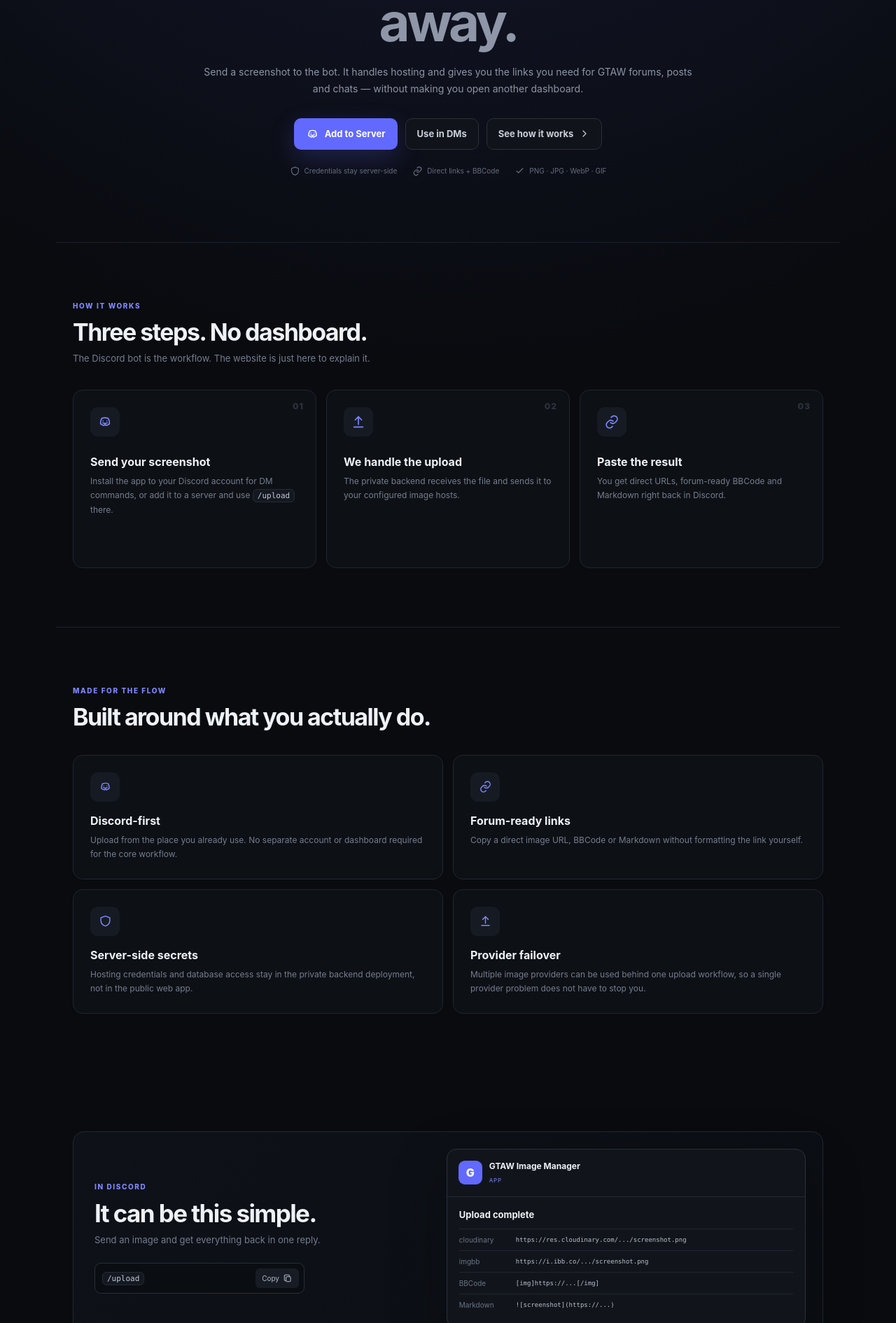
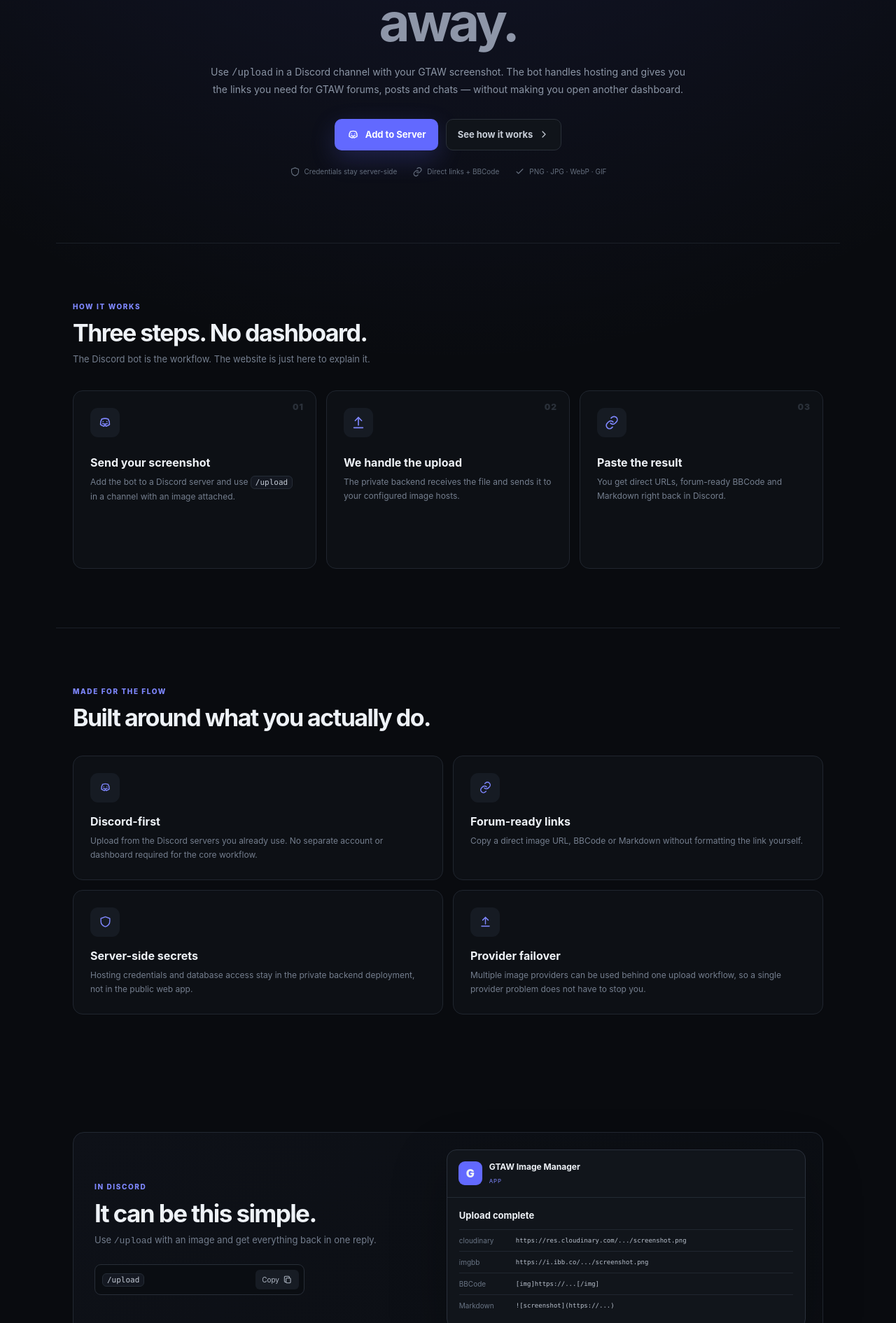
Before and after one commit to Bucksmon/GTAW-Image-Manager, a React (Vite) app in the folder frontend/: page / in a window 1280 px wide. Shown: the part 369-2260 px from the top of the page at 70% size. Built offline with nearby package versions, Linux system fonts and the light colour scheme; no server answers.

Commit message:
Align website with server-only Discord workflow

```diff
--- a/frontend/src/main.jsx
+++ b/frontend/src/main.jsx
@@ -6,10 +6,6 @@ const DISCORD_CLIENT_ID = import.meta.env.VITE_DISCORD_CLIENT_ID || "";
 const GITHUB_URL = "https://github.com/Bucksmon/GTAW-Image-Manager-Web";
 const serverInstallUrl = DISCORD_CLIENT_ID
   ? `https://discord.com/oauth2/authorize?client_id=${encodeURIComponent(DISCORD_CLIENT_ID)}&scope=bot%20applications.commands&permissions=19456&integration_type=0`
-  : "https://discord.com/developers/applications";
-
-const userInstallUrl = DISCORD_CLIENT_ID
-  ? `https://discord.com/oauth2/authorize?client_id=${encodeURIComponent(DISCORD_CLIENT_ID)}&scope=applications.commands&integration_type=1`
   : "https://discord.com/developers/applications";
 
 const installUrl = serverInstallUrl;
@@ -46,7 +42,7 @@ function App() {
   };
 
   const faqItems = useMemo(() => [
-    ["Do I need to open a website to upload?", "No. The bot is the main workflow. Install it to your Discord account to use /upload in DMs, or add it to a server and use /upload there. Server-installed bots can also receive normal image messages in DMs when Discord allows the DM."],
+    ["Do I need to open a website to upload?", "No. The bot is the main workflow. Add it to a Discord server and use /upload in a channel. The bot is designed for server channels. Add it to a server, then use <code>/upload</code> wherever members should be able to upload screenshots."],
     ["What do I get back?", "The bot uploads the image to the configured hosting providers and replies with direct image URLs plus forum-ready BBCode and Markdown."],
     ["Are my image-hosting credentials exposed?", "No. Provider credentials stay on the private backend deployment. The public site only contains client-safe information such as the Discord application ID."],
     ["Why is there still a website?", "The website is the product's public landing page: it explains the workflow, shows the benefits and gives you a quick way to add the bot."]
@@ -77,10 +73,9 @@ function App() {
         <section className="hero">
           <div className="eyebrow">BUILT FOR GTAW</div>
           <h1>Your screenshots.<br/><span>One Discord message away.</span></h1>
-          <p className="hero-copy">Send a screenshot to the bot. It handles hosting and gives you the links you need for GTAW forums, posts and chats — without making you open another dashboard.</p>
+          <p className="hero-copy">Use <code>/upload</code> in a Discord channel with your GTAW screenshot. The bot handles hosting and gives you the links you need for GTAW forums, posts and chats — without making you open another dashboard.</p>
           <div className="hero-actions">
             <a className="button button-primary large" href={serverInstallUrl} target="_blank" rel="noreferrer"><Icon name="discord" size={19}/> Add to Server</a>
-            <a className="button button-secondary large" href={userInstallUrl} target="_blank" rel="noreferrer">Use in DMs</a>
             <a className="button button-secondary large" href="#how">See how it works <Icon name="chevron" size={16}/></a>
           </div>
           <div className="trust-row">
@@ -101,7 +96,7 @@ function App() {
               <div className="step-number">01</div>
               <div className="step-icon"><Icon name="discord" size={22}/></div>
               <h3>Send your screenshot</h3>
-              <p>Install the app to your Discord account for DM commands, or add it to a server and use <code>/upload</code> there.</p>
+              <p>Add the bot to a Discord server and use <code>/upload</code> in a channel with an image attached.</p>
             </article>
             <article className="step">
               <div className="step-number">02</div>
@@ -124,7 +119,7 @@ function App() {
             <h2>Built around what you actually do.</h2>
           </div>
           <div className="feature-grid">
-            <article><span className="feature-icon"><Icon name="discord" size={19}/></span><h3>Discord-first</h3><p>Upload from the place you already use. No separate account or dashboard required for the core workflow.</p></article>
+            <article><span className="feature-icon"><Icon name="discord" size={19}/></span><h3>Discord-first</h3><p>Upload from the Discord servers you already use. No separate account or dashboard required for the core workflow.</p></article>
             <article><span className="feature-icon"><Icon name="link" size={19}/></span><h3>Forum-ready links</h3><p>Copy a direct image URL, BBCode or Markdown without formatting the link yourself.</p></article>
             <article><span className="feature-icon"><Icon name="shield" size={19}/></span><h3>Server-side secrets</h3><p>Hosting credentials and database access stay in the private backend deployment, not in the public web app.</p></article>
             <article><span className="feature-icon"><Icon name="upload" size={19}/></span><h3>Provider failover</h3><p>Multiple image providers can be used behind one upload workflow, so a single provider problem does not have to stop you.</p></article>
@@ -136,7 +131,7 @@ function App() {
             <div className="demo-copy">
               <div className="eyebrow">IN DISCORD</div>
               <h2>It can be this simple.</h2>
-              <p>Send an image and get everything back in one reply.</p>
+              <p>Use <code>/upload</code> with an image and get everything back in one reply.</p>
               <div className="command-row"><span>/upload</span><button onClick={copyText}>{copied ? "Copied" : "Copy"} <Icon name="copy" size={14}/></button></div>
             </div>
             <div className="discord-card">
```
